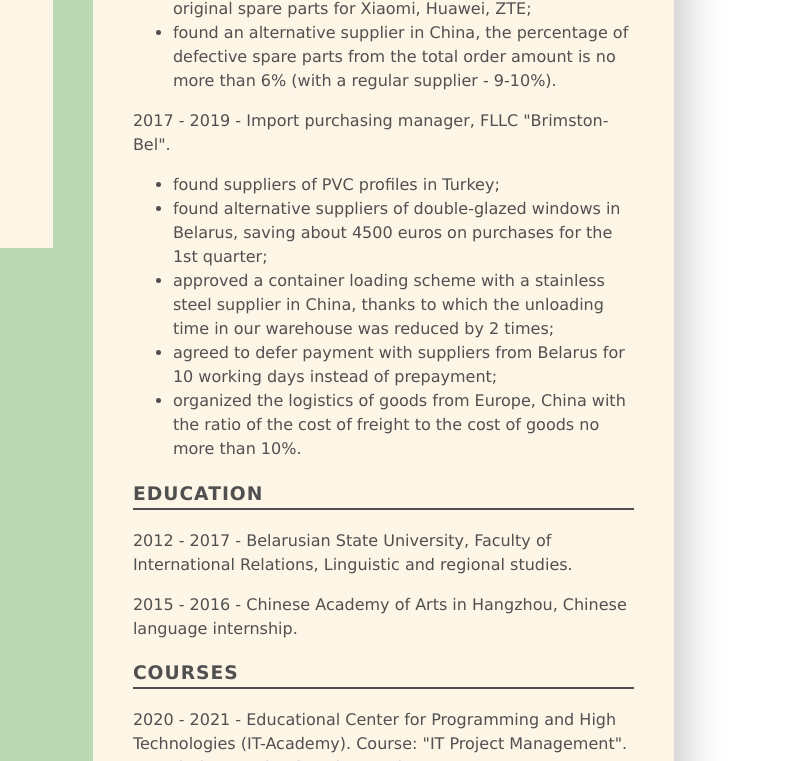
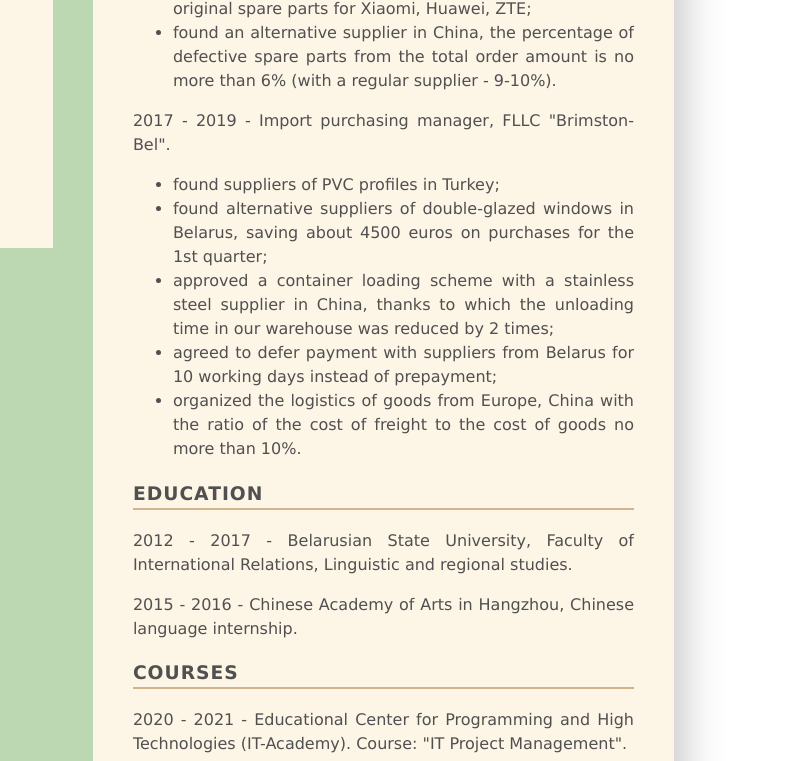
Before and after one commit to YaninaMoroz/rsschool-cv, a plain HTML site: page index.html in a window 1280 px wide. Shown: the part 406-1167 px from the top of the page, 478-1280 px from the left. Drawn offline with Linux system fonts and the light colour scheme.

Commit message:
feat: add text-align

```diff
--- a/index.html
+++ b/index.html
@@ -103,8 +103,7 @@
      <section class="courses">
        <h3>Courses</h3>
        <p>2020 - 2021 - Educational Center for Programming and High Technologies (IT-Academy).
-        Course: "IT Project Management".
-        Description: study of modern project management methodologies, methodologies for managing implementation timelines, budget, project risks, study and practical application of the rules of effective communication and facilitation techniques, etc.</p>
+        Course: "IT Project Management".</p>
        <p>2021 - present - RS School. Course: "JavaScript/Front-end. Stage 0".</p>
      </section>
      <section class="code-example">
--- a/style.css
+++ b/style.css
@@ -86,6 +86,21 @@
      font-weight: 700;
      text-transform: uppercase;
  }
+ .right-column h3{
+  flex: 1;
+  vertical-align: middle;
+  font-weight: 700;
+  text-transform: uppercase;
+  letter-spacing: 1px;
+  color: var(--dark-gray-color);
+  border-bottom: 2px solid var(--tan-color);
+}
+.right-column p{
+  text-align: justify;
+}
+.right-column li{
+  text-align: justify;
+}
  pre {
   margin-top: 20px;
   padding-left: 30px;
@@ -105,12 +120,3 @@ footer a {
   text-decoration: none;
   color: var(--old-lace-color);
 }
-.right-column h3{
-  flex: 1;
-  vertical-align: middle;
-  font-weight: 700;
-  text-transform: uppercase;
-  letter-spacing: 1px;
-  color: var(--dark-gray-color);
-  border-bottom: 2px solid var(--dark-gray-color);
-}
```
